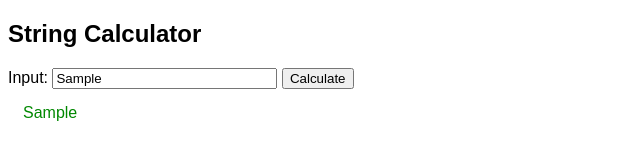
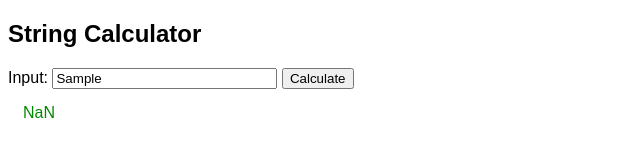
Before and after one commit to adomokos/js_testing, a plain HTML site: page public/index.html in a window 1280 px wide. Both pictures are taken after typing "Sample" into the empty fields and a click on the button "Calculate". Shown: the full height of the page, 0-640 px from the left. Drawn offline with Linux system fonts and the light colour scheme.

Commit message:
Starting with the basic logic

```diff
--- a/public/index.html
+++ b/public/index.html
@@ -12,8 +12,15 @@
 
         $('#calculate').click(function() {
           var input_text = $('#input_text').val();
+          input_text = $.trim(input_text);
 
-          result_div.text(input_text);
+          // The actual application logic
+          var result = 0;
+          if (input_text !== '') {
+            result = parseInt(input_text);
+          }
+
+          result_div.text(result);
           result_div.show();
         });
       });
```
